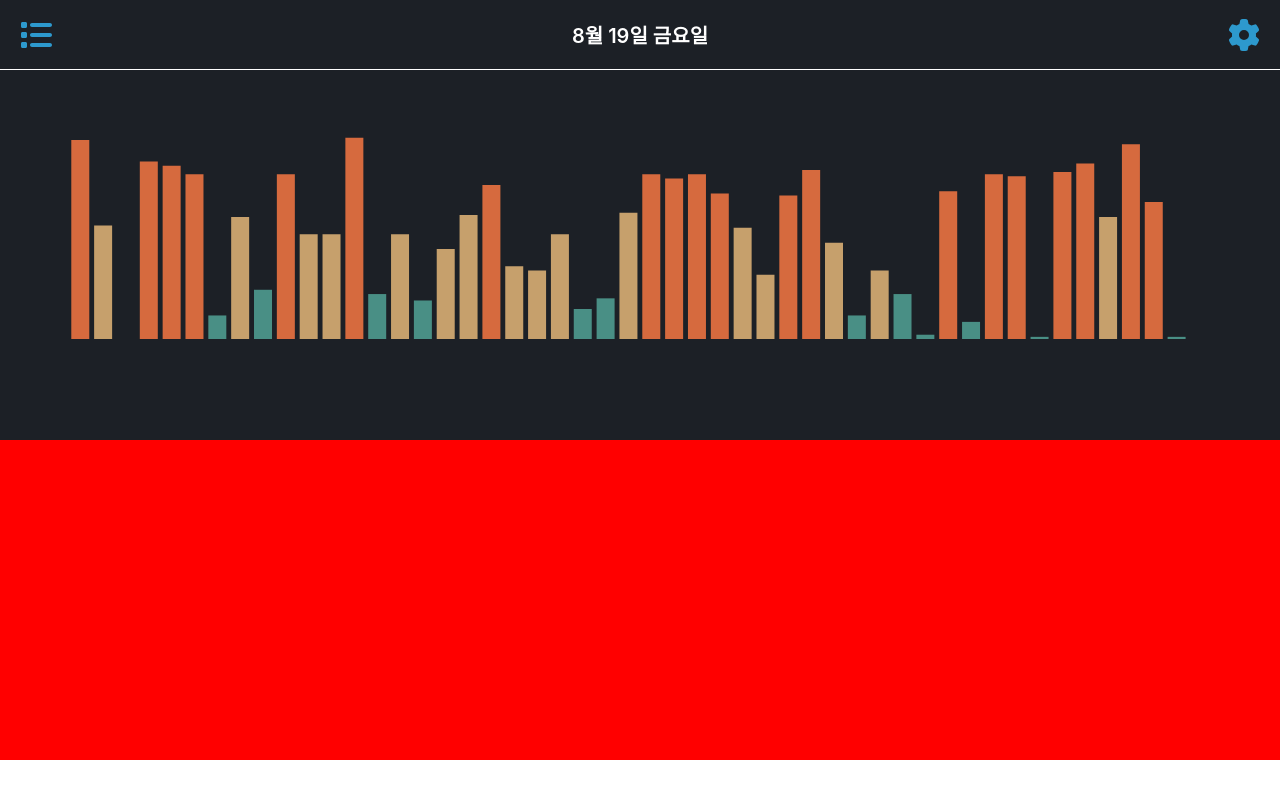
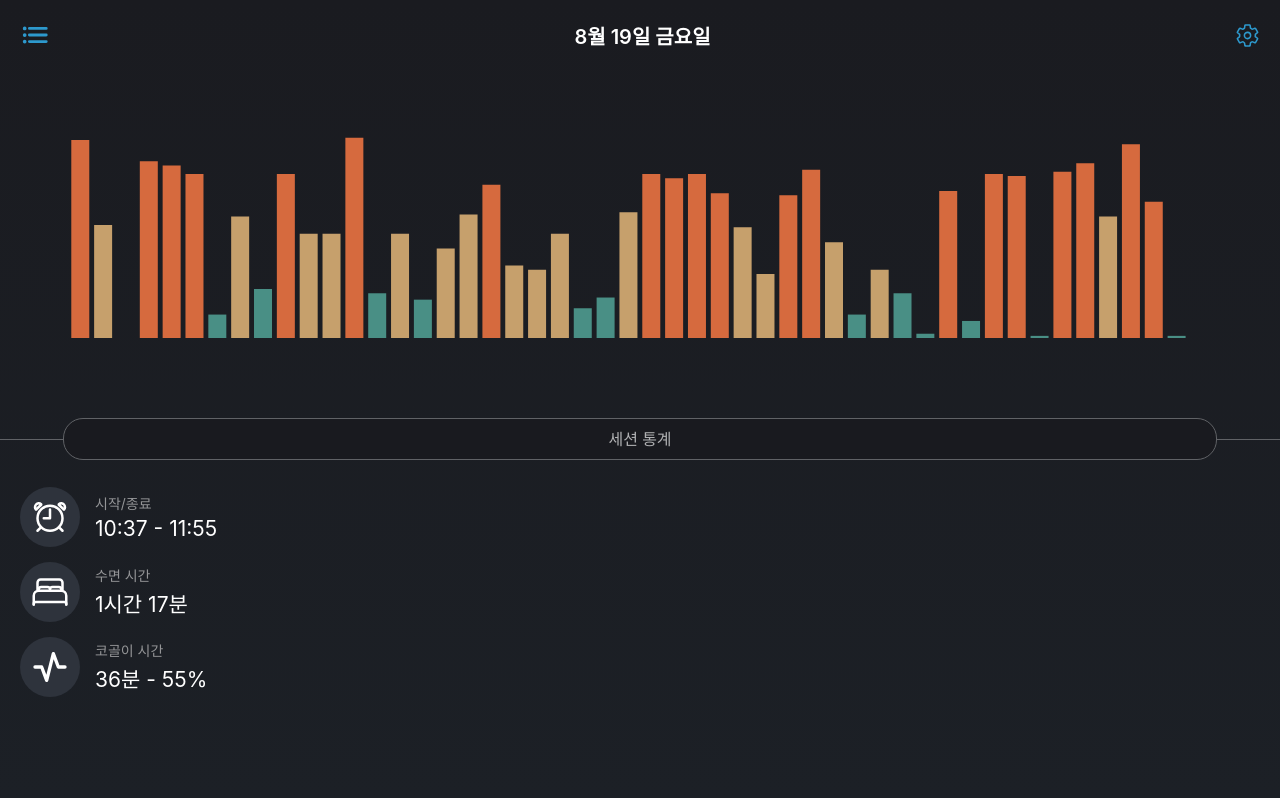
Before and after one commit to rlaeocjf/forView, a React (Create React App) app: page /detail in a window 1280 px wide. Built offline with nearby package versions, Linux system fonts and the light colour scheme.

Commit message:
결과 디테일 화면 중간 적용?

```diff
--- a/package.json
+++ b/package.json
@@ -2,13 +2,7 @@
   "name": "forview",
   "version": "0.1.0",
   "private": true,
-  "homepage": "https://rlaeocjf.github.io/forView",
   "dependencies": {
-    "@fortawesome/fontawesome-svg-core": "^6.2.0",
-    "@fortawesome/free-brands-svg-icons": "^6.2.0",
-    "@fortawesome/free-regular-svg-icons": "^6.2.0",
-    "@fortawesome/free-solid-svg-icons": "^6.2.0",
-    "@fortawesome/react-fontawesome": "^0.2.0",
     "@testing-library/jest-dom": "^5.16.5",
     "@testing-library/react": "^13.3.0",
     "@testing-library/user-event": "^13.5.0",
--- a/src/App.tsx
+++ b/src/App.tsx
@@ -1,11 +1,34 @@
-import React, { useEffect, useState } from "react";
+import React, { useState, useLayoutEffect } from "react";
 import { Route, Routes } from "react-router-dom";
 import ResultDetailPage from "./app/pages/ResultDetailPage";
 import ResultListPage from "./app/pages/ResultListPage";
 
+export interface IDevice {
+  deviceWidth: number | undefined;
+  deviceHeight: number | undefined;
+}
+export interface IRNInfo {
+  device: IDevice;
+}
+
+export const sendMessageToRN = () => {
+  if (window.ReactNativeWebView) {
+    window.ReactNativeWebView.postMessage(
+      JSON.stringify({ type: "REQ_CAMERA_PERMISSION" })
+    );
+  } else {
+  }
+};
+
+interface IEvent extends Event {
+  data: any;
+}
+
 function App() {
-  const [dataFormRN, setDataFromRN] = useState<string>();
-
+  const [dataFormRN, setDataFromRN] = useState<IDevice>({
+    deviceWidth: undefined,
+    deviceHeight: undefined,
+  });
   // if (window.ReactNativeWebView) {
   //   /** android */
   //   document.addEventListener("message", listener);
@@ -15,25 +38,19 @@ function App() {
   //   // 모바일이 아니라면 모바일 아님을 alert로 띄웁니다.
   //   alert({ message: ERROR_TYPES.notMobile });
   // }
-
-  useEffect(() => {
+  useLayoutEffect(() => {
     if (window.ReactNativeWebView) {
-      console.log(window.ReactNativeWebView);
       window.addEventListener("message", ({ data }) => {
-        console.log(data);
-        setDataFromRN(data);
+        setDataFromRN(JSON.parse(data));
+      });
+      document.addEventListener("message", (event) => {
+        // alert(event.data);
+        //alert(event["data"]);
+        //alert(JSON.stringify(data));
+        //setDataFromRN(JSON.parse(data));
       });
     }
   }, []);
-
-  const sendMessage = () => {
-    if (window.ReactNativeWebView) {
-      window.ReactNativeWebView.postMessage(
-        JSON.stringify({ type: "REQ_CAMERA_PERMISSION" })
-      );
-    } else {
-    }
-  };
 
   return (
     <Routes>
--- /dev/null
+++ b/src/app/components/IconWrapper/index.tsx
@@ -0,0 +1,27 @@
+import React, { memo } from "react";
+import styled from "styled-components";
+
+interface IIconsWrapper {
+  children: import("react").ReactNode;
+  size: number;
+  color: string;
+}
+export const IconWrapper = memo(({ children, size, color }: IIconsWrapper) => (
+  <StypedIconWrapper width={size} height={size} color={color}>
+    {children}
+  </StypedIconWrapper>
+));
+const StypedIconWrapper = styled.div<{
+  width: number;
+  height: number;
+  color: string;
+}>`
+  display: flex;
+  justify-content: center;
+  align-items: center;
+  border-radius: 50%;
+  width: ${({ width }) => `${width}px`};
+  height: ${({ height }) => `${height}px`};
+  background-color: ${({ color }) => color};
+`;
+export default IconWrapper;
--- /dev/null
+++ b/src/app/components/Text/index.tsx
@@ -0,0 +1,40 @@
+import React, { memo } from "react";
+import styled from "styled-components";
+
+interface IText {
+  children: import("react").ReactNode;
+  size?: number;
+  color?: string;
+  weight?: string;
+  marginTop?: number;
+}
+
+export const Text = memo(
+  ({ children, size, color, weight, marginTop }: IText) => {
+    return (
+      <StyledText
+        size={size}
+        weight={weight}
+        color={color}
+        marginTop={marginTop}
+      >
+        {children}
+      </StyledText>
+    );
+  }
+);
+const StyledText = styled.div<{
+  color?: string;
+  weight?: string;
+  size?: number;
+  marginTop?: number;
+}>`
+  color: ${({ color }) => (color ? `${color}` : "#FFF")};
+  font-weight: ${({ weight }) => (weight ? `${weight}` : "400")};
+  font-size: ${({ size }) => (size ? `${size}px` : "17px")};
+  ${({ marginTop }) =>
+    marginTop &&
+    `
+    margin-top:${marginTop}px`}
+`;
+export default Text;
--- a/src/app/pages/ResultDetailPage/index.tsx
+++ b/src/app/pages/ResultDetailPage/index.tsx
@@ -1,9 +1,18 @@
 import React from "react";
 import styled from "styled-components";
-import { FontAwesomeIcon } from "@fortawesome/react-fontawesome";
-import { faList, faGear } from "@fortawesome/free-solid-svg-icons";
+import {
+  IoList,
+  IoSettingsOutline,
+  IoAlarmOutline,
+  IoBedOutline,
+} from "react-icons/io5";
+import { TbActivity } from "react-icons/tb";
 import { useNavigate } from "react-router-dom";
-import { XAxis, BarChart, Bar, Cell, ResponsiveContainer } from "recharts";
+import { BarChart, Bar, Cell, ResponsiveContainer } from "recharts";
+import Text from "../../components/Text";
+import { IconContext } from "react-icons/lib";
+import IconWrapper from "../../components/IconWrapper";
+// import { IconContext } from "react-icons";
 
 const barChartdata: any = [];
 for (let i = 0; i < 50; i++) {
@@ -33,29 +42,13 @@ function ResultDetailPage() {
   return (
     <Container>
       <Header>
-        <FontAwesomeIcon
-          icon={faList}
-          color="#2d99cd"
-          size="2x"
-          onClick={goList}
-        />
+        <IoList color="#2d99cd" size={30} onClick={goList} />
         <HeaderTitle>8월 19일 금요일</HeaderTitle>
-        <FontAwesomeIcon
-          icon={faGear}
-          color="#2d99cd"
-          size="2x"
-          onClick={goList}
-        />
+        <IoSettingsOutline color="#2d99cd" size={25} />
       </Header>
-      <ContentWrapper>
-        <Top>
+      <TopWrapper>
         <ResponsiveContainer height="70%" width="90%">
-            <BarChart
-              width={300}
-              height={300}
-              data={barChartdata}
-              compact={true}
-            >
+          <BarChart width={300} height={300} data={barChartdata} compact={true}>
             <Bar dataKey="uv" isAnimationActive={false}>
               {barChartdata.map((entry: any, index: any) => {
                 return (
@@ -68,22 +61,65 @@ function ResultDetailPage() {
             </Bar>
           </BarChart>
         </ResponsiveContainer>
-        </Top>
-        <Bottom></Bottom>
-      </ContentWrapper>
+      </TopWrapper>
+      <Divider>세션 통계</Divider>
+      <BottomWrapper>
+        <BottomLeft>
+          <ItemBox>
+            <IconWrapper size={60} color={"#2e333c"}>
+              <IoAlarmOutline color="#fff" size={40} />
+            </IconWrapper>
+            <ItemBoxText>
+              <Text color="#949597" size={14}>
+                시작/종료
+              </Text>
+              <Text marginTop={3} size={21}>
+                10:37 - 11:55
+              </Text>
+            </ItemBoxText>
+          </ItemBox>
+          <ItemBox>
+            <IconWrapper size={60} color={"#2e333c"}>
+              <IoBedOutline color="#fff" size={40} />
+            </IconWrapper>
+            <ItemBoxText>
+              <Text color="#949597" size={14}>
+                수면 시간
+              </Text>
+              <Text marginTop={3} size={21}>
+                1시간 17분
+              </Text>
+            </ItemBoxText>
+          </ItemBox>
+          <ItemBox>
+            <IconWrapper size={60} color={"#2e333c"}>
+              <TbActivity color="#fff" size={40} />
+            </IconWrapper>
+            <ItemBoxText>
+              <Text color="#949597" size={14}>
+                코골이 시간
+              </Text>
+              <Text marginTop={3} size={21}>
+                36분 - 55%
+              </Text>
+            </ItemBoxText>
+          </ItemBox>
+        </BottomLeft>
+      </BottomWrapper>
     </Container>
   );
 }
 const Container = styled.div`
   display: flex;
-  background-color: #1c2026;
+  flex: 1;
+  background: linear-gradient(#1a1b20, #1c2026);
   width: 100%;
-  height: 100%;
+  height: 100vh;
   flex-direction: column;
+  box-sizing: border-box;
 `;
 const Header = styled.div`
   display: flex;
-  border-bottom: 1px solid white;
   height: 70px;
   width: 100%;
   align-items: center;
@@ -98,23 +134,48 @@ const HeaderTitle = styled.div`
   width: 200px;
   text-align: center;
 `;
-const ContentWrapper = styled.div`
-  /* background-color: #1a1b20; */
-`;
-const Top = styled.div`
-  padding-top: 50px;
+const TopWrapper = styled.div`
+  margin-top: 50px;
   display: flex;
+  flex: 1;
   flex-direction: column;
   align-items: center;
   justify-content: flex-start;
   width: 100%;
-  height: 40vh;
+  box-sizing: border-box;
+  border-bottom: 1px solid #606266;
 `;
-const Bottom = styled.div`
+const BottomWrapper = styled.div`
   display: flex;
+  flex: 1;
   width: 100%;
-  background-color: red;
-  height: 40vh;
+  padding: 0 20px;
+  box-sizing: border-box;
+`;
+const BottomLeft = styled.div``;
+const ItemBox = styled.div`
+  display: flex;
+  margin: 5px 0 15px 0;
+  align-items: center;
+`;
+const ItemBoxText = styled.div`
+  display: flex;
+  flex-direction: column;
+  margin-left: 15px;
 `;
 
+const Divider = styled.div`
+  position: relative;
+  bottom: 22px;
+  width: 90%;
+  height: 40px;
+  border: 1px solid #606266;
+  margin: 0 auto;
+  border-radius: 20px;
+  background-color: #191a1f;
+  text-align: center;
+  line-height: 40px;
+  color: #afb0b2;
+  font-weight: 500;
+`;
 export default ResultDetailPage;
--- a/src/app/pages/ResultListPage/index.tsx
+++ b/src/app/pages/ResultListPage/index.tsx
@@ -1,7 +1,6 @@
 import React from "react";
 import styled from "styled-components";
-import { FontAwesomeIcon } from "@fortawesome/react-fontawesome";
-import { faMicrophone, faTrash } from "@fortawesome/free-solid-svg-icons";
+import { IoMic, IoTrashOutline } from "react-icons/io5";
 import { BarChart, Bar, PieChart, Pie, Cell, Label } from "recharts";
 import { useNavigate } from "react-router-dom";
 
@@ -45,9 +44,6 @@ function ResultListPage() {
   const barChartdata: any = [];
   for (let i = 0; i < 20; i++) {
     barChartdata.push({
-      // low: Math.floor(Math.random() * 100),
-      // middle: Math.floor(Math.random() * 100),
-      // high: Math.floor(Math.random() * 100),
       uv: Math.floor(Math.random() * 100),
     });
   }
@@ -78,9 +74,9 @@ function ResultListPage() {
   return (
     <Container>
       <Header>
-        <FontAwesomeIcon icon={faMicrophone} color="#2d99cd" size="2x" />
+        <IoMic color="#2d99cd" size={33} />
         <HeaderTitle>코골이 보고서</HeaderTitle>
-        <FontAwesomeIcon icon={faTrash} color="#2d99cd" size="2x" />
+        <IoTrashOutline color="#2d99cd" size={30} />
       </Header>
       <ListWrapper>
         <ListHeader>
@@ -148,7 +144,7 @@ function ResultListPage() {
 }
 const Container = styled.div`
   display: flex;
-  background-color: #1a1b20;
+  background: linear-gradient(#1a1b20, #1c2026);
   width: 100%;
   flex-direction: column;
 `;
```
Also changed, not shown: src/types/index.d.ts (+7 -1 lines), 1 other file (tests, documents, lock files or other folders). Lines whose indentation alone changed are shown as unchanged.
